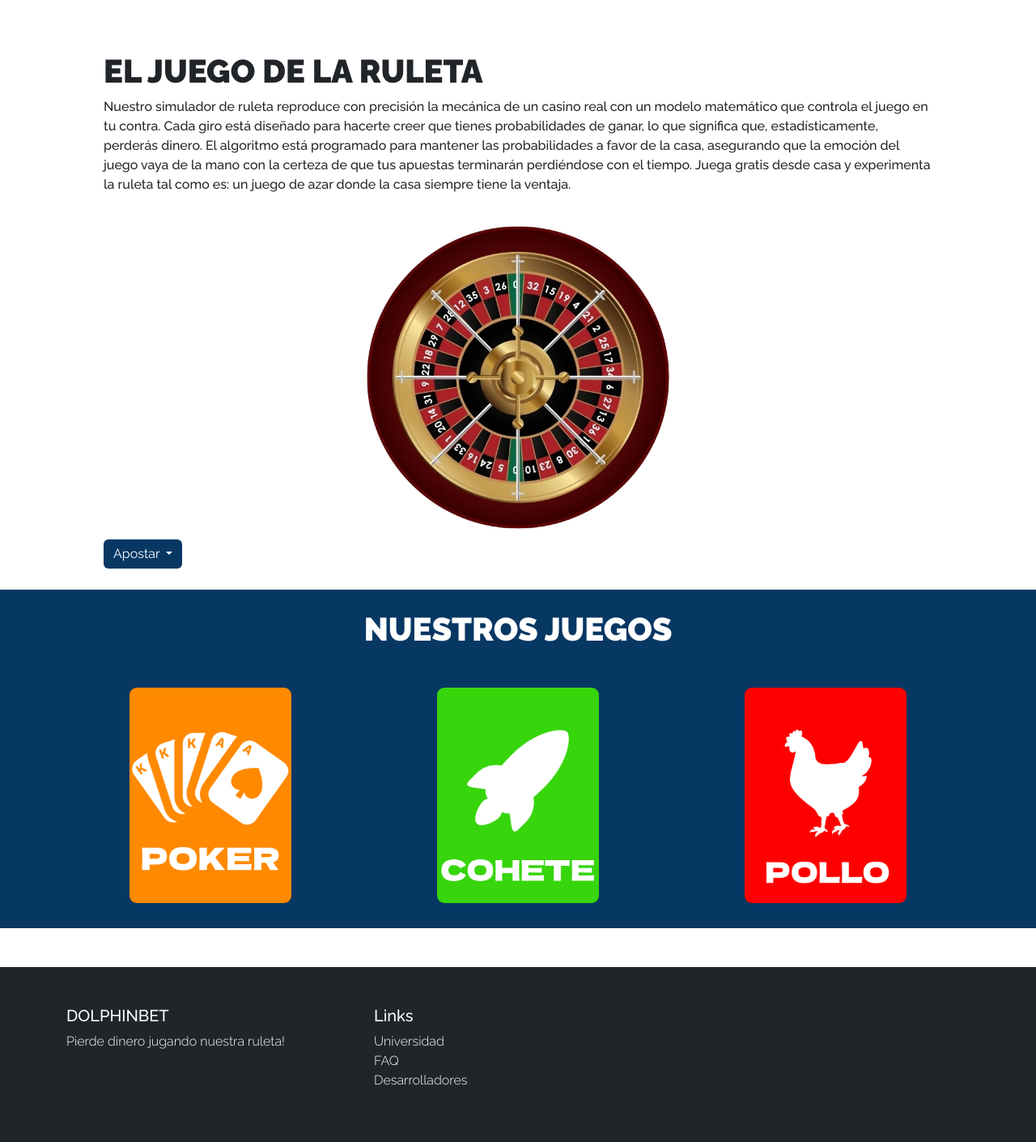
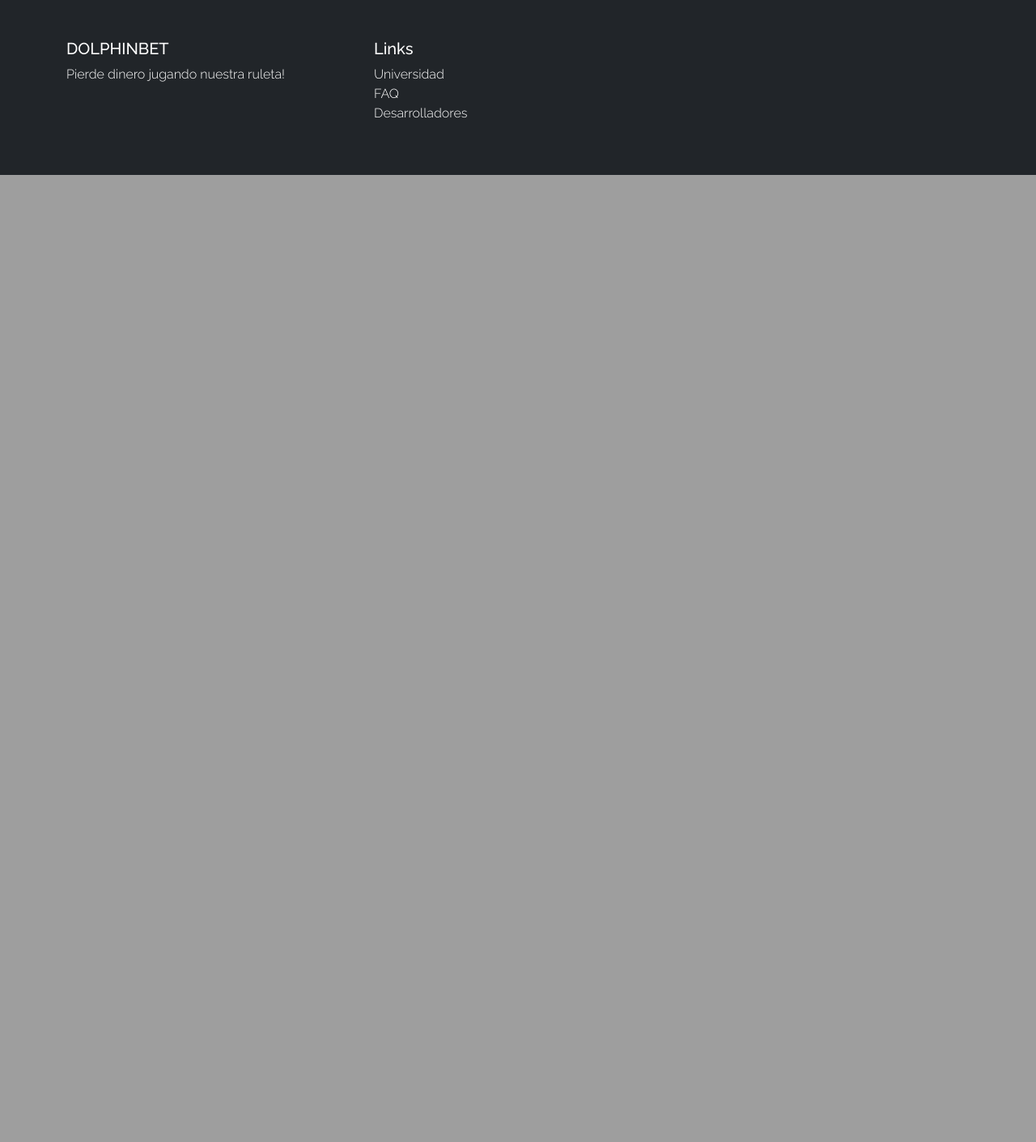
Before and after one commit to makkkksi/DOLPHINBET, a PHP site: page / in a window 1280 px wide. Shown: the part 798-2208 px from the top of the page at 81% size. After the commit the page ends 1014 px from the top, so only its background shows below. Run offline with PHP 8.4, Linux system fonts and the light colour scheme.

Commit message:
Transaccion y cambios

```diff
--- a/estilo.css
+++ b/estilo.css
@@ -309,7 +309,6 @@
 }
 
 
-
 .caption-top {
   top: 0;
   bottom: auto;
--- a/index.html
+++ b/index.html
@@ -75,56 +75,6 @@ La mayoria de cosas son codigo del boostrap.
   </div>
 </div>
 <!--carrusel //-->
-
-
-<!-- body -->
-<div class="ruleta" id="ruleta">
-  <h1>EL JUEGO DE LA RULETA</h1>
-  <p>Nuestro simulador de ruleta reproduce con precisión la mecánica de un casino real con un modelo matemático que controla el juego en tu contra. Cada giro está diseñado para hacerte creer que tienes probabilidades de ganar, lo que significa que, estadísticamente, perderás dinero.
-El algoritmo está programado para mantener las probabilidades a favor de la casa, asegurando que la emoción del juego vaya de la mano con la certeza de que tus apuestas terminarán perdiéndose con el tiempo. Juega gratis desde casa y experimenta la ruleta tal como es: un juego de azar donde la casa siempre tiene la ventaja.</p>
-    <div class="foto_ruleta">
-      <img src="IMG/ruleta.png" alt="RULETAPENGE">
-    </div>
-    <div class="boton_apostar"> <!--boton despegable del faking bostrap-->
-            <button type="button" class="btn btn-primary dropdown-toggle" data-bs-toggle="dropdown" aria-expanded="false" id="botonoso">
-            Apostar
-          </button>
-          <ul class="dropdown-menu">
-            <li><a class="dropdown-item" onclick="alert('Apuesta realziada')">50$</a></li>
-            <li><a class="dropdown-item" onclick="alert('Apuesta realziada')">100$</a></li>
-            <li><a class="dropdown-item" onclick="alert('Apuesta realziada')">200$</a></li>
-            <li><a class="dropdown-item" onclick="alert('Apuesta realziada')">400$</a></li>
-          </ul>
-    </div>
-</div>
-
-<!--Aca pienso poner 3 juegos pa rellenar la apgina  nose esto lo copie del boostrap igual-->
-<div class="Juegos" id="Juegos">
-<h1 class="text-center">NUESTROS JUEGOS</h1>
-    <div class="container my-5">
-    <div class="row text-center">
-      <div class="col-md-4 mb-4">
-        <a href="id.html">
-        <img src="/IMG/POKER (1).png" alt="" class="img-juegos"></a>
-      </div>
-      <div class="col-md-4 mb-4">
-        <a href="id.html">
-        <img src="/IMG/COHETE.png" alt="" class="img-juegos"></a>
-      </div>
-      <div class="col-md-4 mb-4">
-        <a href="id.html">
-        <img src="/IMG/POLLO.png" alt="" class="img-juegos"></a>
-      </div>
-    </div>
-  </div>
-
-
-
-</div>
-
-
-
-</div>
 
 
 <div id="footer"></div>
--- a/nav.html
+++ b/nav.html
@@ -13,7 +13,7 @@
             <a class="nav-link" href="info.html"><i class="fas fa-dice icon"></i>Ruleta</a>
           </li>
           <li class="nav-item">
-            <a class="nav-link" href="index.html"><i class="fa-solid fa-diamond icon"></i>Juegos</a>
+            <a class="nav-link" href="juegos.html"><i class="fa-solid fa-diamond icon"></i>Juegos</a>
           </li>
           <li class="nav-item">
   <a class="nav-link" href="transaccion.html"><i class="fa-solid fa-coins icon"></i>Transferencias</a>
```
